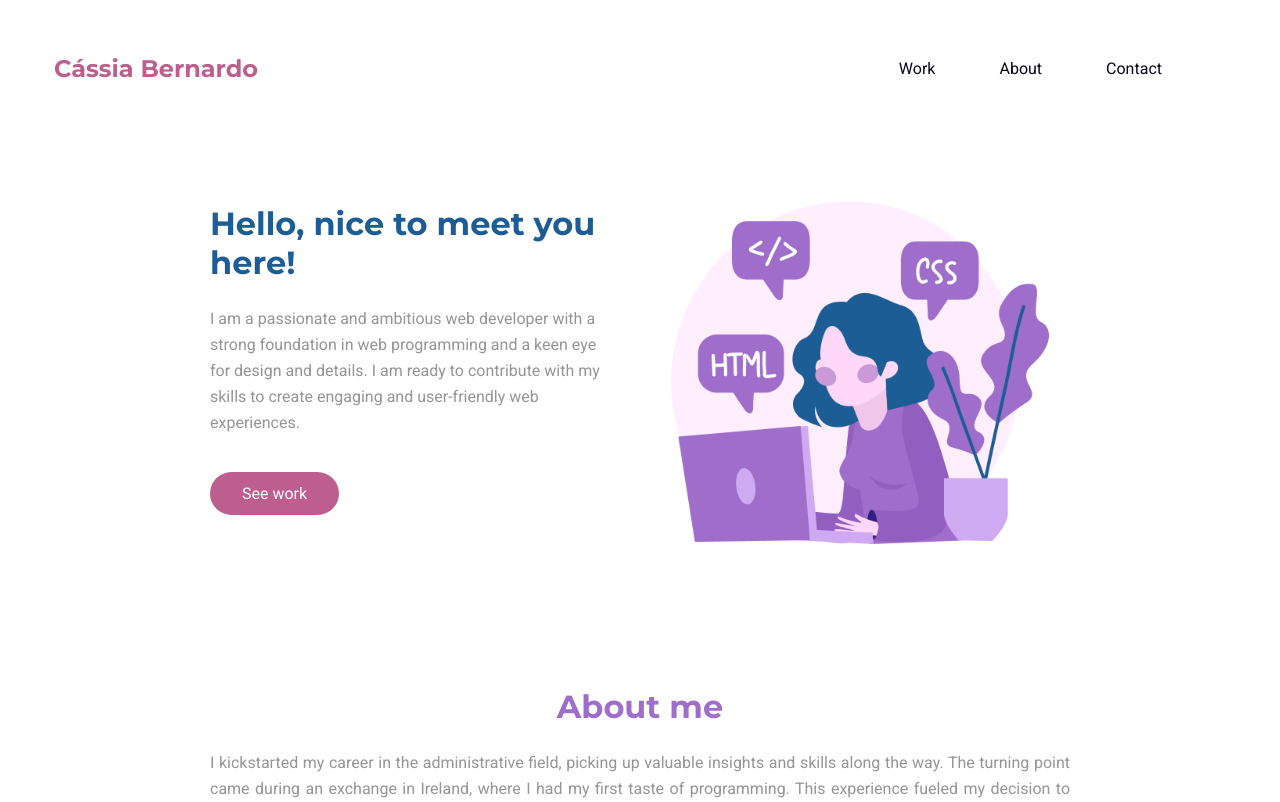
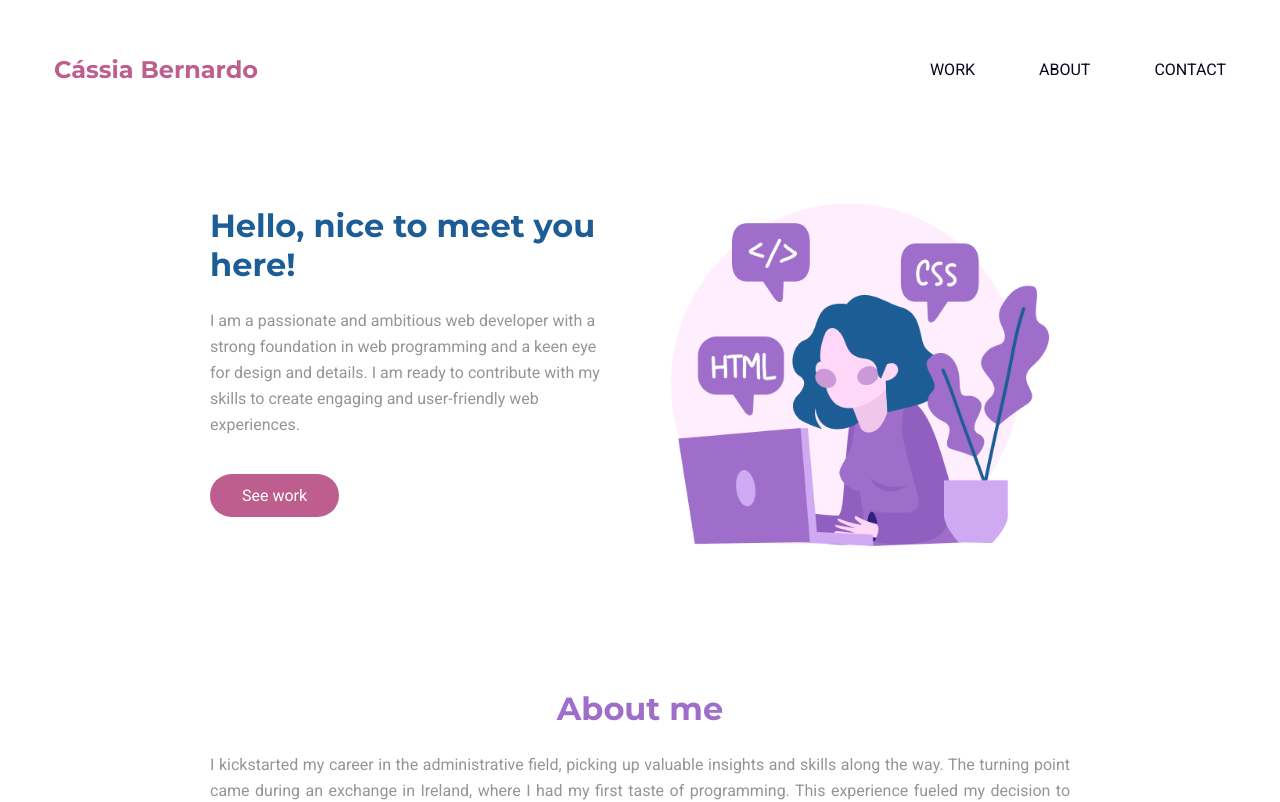
Before and after one commit to casbern/portfolio-site, a React (Vite) app: page / in a window 1280 px wide. Shown: the top 802 px of the page. Built offline with nearby package versions, Linux system fonts and the light colour scheme.

Commit message:
added: hamburguer menu for mobiles responsive menu for mobile and desktop

```diff
--- a/src/components/Header/Header.module.css
+++ b/src/components/Header/Header.module.css
@@ -4,55 +4,11 @@
 	justify-content: space-between;
 	align-items: center;
 
-	padding: 3.2rem;
-}
-
-.header strong {
-	color: var(--pink-200);
-	font-family: "Montserrat", sans-serif;
-	font-size: 1.6rem;
-	font-weight: 700;
-	font-style: normal;
-	line-height: normal;
-}
-
-.header svg {
-	color: var(--black);
-}
-
-nav {
-	display: none;
+	padding: 3rem 2rem;
 }
 
 @media (min-width: 1024px) {
 	.header {
 		padding: 5.4rem;
 	}
-
-	.header strong {
-		font-size: 2.4rem;
-	}
-
-	.header svg {
-		display: none;
-	}
-
-	nav {
-		display: initial;
-	}
-
-	nav ul li {
-		display: inline;
-		margin-right: 6.4rem;
-	}
-
-	nav ul li a {
-		text-decoration: none;
-		color: var(--black);
-	}
-
-	nav ul li a:hover {
-		color: var(--pink-200);
-		border-bottom: 1px solid var(--pink-200);
-	}
 }
--- a/src/components/Header/index.jsx
+++ b/src/components/Header/index.jsx
@@ -1,26 +1,12 @@
 import styles from "./Header.module.css"
-import { List } from "@phosphor-icons/react"
+
+import { Navbar } from "../Navbar"
 
 export function Header() {
 	return (
 		<>
 			<header className={styles.header}>
-				<strong>Cássia Bernardo</strong>
-				<List size={24} />
-
-				<nav>
-					<ul>
-						<li>
-							<a href="#work">Work</a>
-						</li>
-						<li>
-							<a href="#about">About</a>
-						</li>
-						<li>
-							<a href="#contact">Contact</a>
-						</li>
-					</ul>
-				</nav>
+				<Navbar />
 			</header>
 		</>
 	)
--- /dev/null
+++ b/src/components/Navbar/Navbar.module.css
@@ -0,0 +1,122 @@
+.navigation {
+	width: 100%;
+
+	display: flex;
+	align-items: center;
+	position: relative;
+	padding: 1px 0;
+}
+
+.brandName {
+	color: var(--pink-200);
+	font-family: "Montserrat", sans-serif;
+	font-size: 1.6rem;
+	font-weight: 700;
+	font-style: normal;
+	line-height: normal;
+
+	text-decoration: none;
+}
+
+.burguerIcon {
+	border: 0;
+	height: 4rem;
+	width: 4rem;
+	padding: 0.5rem;
+	border-radius: 50%;
+	background-color: var(--pink-200);
+	cursor: pointer;
+	transition: background-color 0.2s ease-in-out;
+	position: absolute;
+	top: 50%;
+	right: 0px;
+	transform: translateY(-50%);
+
+	display: flex;
+	align-items: center;
+	justify-content: center;
+}
+
+.burguerIcon svg {
+	color: var(--white);
+}
+
+.navigationMenu {
+	display: none;
+}
+
+.navigationMenu.expanded {
+	display: initial;
+
+	font-size: 2.4rem;
+
+	position: absolute;
+	top: 60px;
+
+	flex-direction: column;
+	text-align: center;
+
+	width: 100%;
+	height: 100vh;
+	opacity: 90%;
+	background-color: var(--white);
+	border-top: 1px solid var(--black);
+}
+
+.navigationMenu.expanded ul li {
+	list-style-type: none;
+	margin: 3.2rem 0;
+}
+
+.navigationMenu.expanded ul li a {
+	text-decoration: none;
+	display: block;
+	width: 100%;
+	color: var(--black);
+}
+
+.navigationMenu.expanded ul li a:hover {
+	color: var(--pink-200);
+	text-decoration: underline;
+}
+
+@media (min-width: 1024px) {
+	.burguerIcon {
+		display: none;
+	}
+
+	.navigationMenu {
+		margin-left: auto;
+		display: initial;
+	}
+
+	.navigationMenu ul {
+		display: flex;
+		padding: 0;
+	}
+
+	.navigationMenu ul li {
+		list-style-type: none;
+		margin-left: 6.4rem;
+	}
+
+	.navigationMenu ul li a {
+		text-decoration: none;
+		color: var(--black);
+
+		font-family: "Roboto", sans-serif;
+		font-size: 1.6rem;
+		font-style: normal;
+		font-weight: 400;
+		line-height: normal;
+	}
+
+	.navigationMenu ul li a:hover {
+		color: var(--pink-200);
+		border-bottom: 1px solid var(--pink-200);
+	}
+
+	.brandName {
+		font-size: 2.4rem;
+	}
+}
--- /dev/null
+++ b/src/components/Navbar/index.jsx
@@ -0,0 +1,38 @@
+import styles from "./Navbar.module.css"
+import { useState } from "react"
+import { RxHamburgerMenu } from "react-icons/rx"
+
+export function Navbar() {
+	const [isNavExpanded, setIsNavExpanded] = useState(false)
+	return (
+		<nav className={styles.navigation}>
+			<a className={styles.brandName} href="/">
+				<strong>Cássia Bernardo</strong>
+			</a>
+			<button
+				className={styles.burguerIcon}
+				onClick={() => setIsNavExpanded(!isNavExpanded)}
+			>
+				<RxHamburgerMenu size={24} />
+			</button>
+
+			<div
+				className={`${styles.navigationMenu} ${
+					isNavExpanded ? styles.expanded : ""
+				}`}
+			>
+				<ul>
+					<li>
+						<a href="#work">WORK</a>
+					</li>
+					<li>
+						<a href="#about">ABOUT</a>
+					</li>
+					<li>
+						<a href="#contact">CONTACT</a>
+					</li>
+				</ul>
+			</div>
+		</nav>
+	)
+}
--- a/src/global.css
+++ b/src/global.css
@@ -43,3 +43,9 @@ button {
 	font-weight: 400;
 	font-size: 1.6rem;
 }
+
+a,
+button {
+	-webkit-tap-highlight-color: transparent;
+	tap-highlight-color: transparent;
+}
```
